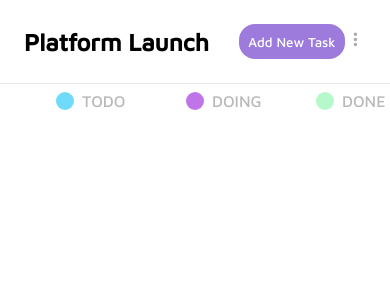
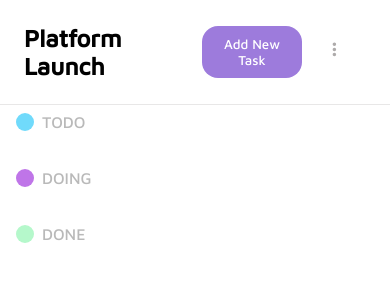
Before and after one commit to iarmolla/kanban-react, a React (Create React App) app: page /home in a window 390 px wide. Shown: the top 300 px of the page. Built offline with nearby package versions, Linux system fonts and the light colour scheme.

Commit message:
adding auth0

```diff
--- a/package.json
+++ b/package.json
@@ -3,6 +3,7 @@
   "version": "0.1.0",
   "private": true,
   "dependencies": {
+    "@auth0/auth0-react": "^1.12.0",
     "@emotion/react": "^11.10.5",
     "@emotion/styled": "^11.10.5",
     "@mui/material": "^5.10.15",
@@ -15,6 +16,7 @@
     "react-dom": "^18.2.0",
     "react-icons": "^4.7.1",
     "react-redux": "^8.0.5",
+    "react-router-dom": "^6.4.5",
     "react-scripts": "5.0.1",
     "redux": "^4.2.0",
     "web-vitals": "^2.1.4"
--- a/src/App.js
+++ b/src/App.js
@@ -1,10 +1,18 @@
-import './App.css';
-import Home from './views/Home'
+import "./App.css";
+import Home from "./views/Home";
+import { BrowserRouter, Routes, Route } from "react-router-dom";
+import Login from './views/Login'
 
 function App() {
+
   return (
     <div className="App">
-      <Home></Home>
+      <BrowserRouter>
+        <Routes>
+          <Route path={''} element={<Login></Login>}></Route>
+          <Route path={'/home'} element={<Home></Home>}></Route>
+        </Routes>
+      </BrowserRouter>
     </div>
   );
 }
--- a/src/components/NavBar.jsx
+++ b/src/components/NavBar.jsx
@@ -2,8 +2,21 @@
 import '../styles/navbar.css'
 import { MdOutlineMoreVert } from 'react-icons/md'
 import Task from './Task'
+import Button from '@mui/material/Button';
+import Menu from '@mui/material/Menu';
+import MenuItem from '@mui/material/MenuItem';
+import { useAuth0 } from "@auth0/auth0-react";
 
-function NavBar({handleClose, handleOpen, setOpen, open}) {
+function NavBar({ handleClose, handleOpen, setOpen, open }) {
+    const [anchorEl, setAnchorEl] = useState(null)
+    const openMenu = Boolean(anchorEl);
+    const handleClick = (event) => {
+        setAnchorEl(event.currentTarget);
+    };
+    const handleCloseMenu = () => {
+        setAnchorEl(null);
+    };
+    const { logout } = useAuth0();
     return (
         <div>
             <nav>
@@ -11,13 +24,34 @@
                     <h1>Platform Launch</h1>
                     <div className='new-task'>
                         <button onClick={handleOpen}>Add New Task</button>
-                        <span className='task-icon'>
-                            <MdOutlineMoreVert></MdOutlineMoreVert>
-                        </span>
+                        <Button
+                            id="basic-button"
+                            aria-controls={openMenu ? 'basic-menu' : undefined}
+                            aria-haspopup="true"
+                            aria-expanded={openMenu ? 'true' : undefined}
+                            onClick={handleClick}
+                        >
+                            <span className='task-icon'>
+                                <MdOutlineMoreVert></MdOutlineMoreVert>
+                            </span>
+                        </Button>
+                        <Menu
+                            id="basic-menu"
+                            anchorEl={anchorEl}
+                            open={openMenu}
+                            onClose={handleCloseMenu}
+                            MenuListProps={{
+                                'aria-labelledby': 'basic-button',
+                            }}
+                        >
+                            <MenuItem onClick={()=> {
+                              logout({returnTo: window.location.origin})
+                            }}>Logout</MenuItem>
+                        </Menu>
                     </div>
                 </header>
             </nav>
-            <Task handleClose = {handleClose} handleOpen = {handleOpen} setOpen = {setOpen} openModal = {open}></Task>
+            <Task handleClose={handleClose} handleOpen={handleOpen} setOpen={setOpen} openModal={open}></Task>
         </div>
     )
 }
--- a/src/components/Task.jsx
+++ b/src/components/Task.jsx
@@ -63,10 +63,8 @@
 						status: values.status
 					}
 					const validations = validateTask(taskForm)
-					console.log(validations)
-
 					if (validations) {
-						setRepeat('el titulo tiene que ser distinto')
+						setRepeat('*El titulo esta en uso*')
 					}
 					else {
 						handleClose()
--- a/src/index.js
+++ b/src/index.js
@@ -3,12 +3,23 @@
 import App from "./App";
 import { Provider } from "react-redux";
 import store from "./store/index";
+import { Auth0Provider } from "@auth0/auth0-react";
 
 const root = ReactDOM.createRoot(document.getElementById("root"));
+const domain = process.env.REACT_APP_AUTH0_DOMAIN;
+const clientId = process.env.REACT_APP_AUTH0_CLIENT_ID;
+
+
 root.render(
-  <React.StrictMode>
-    <Provider store={store}>
-      <App />
-    </Provider>
-  </React.StrictMode>
+  <Auth0Provider
+    domain={domain}
+    clientId={clientId}
+    redirectUri={window.location.origin}
+  >
+    <React.StrictMode>
+      <Provider store={store}>
+        <App />
+      </Provider>
+    </React.StrictMode>
+  </Auth0Provider>
 );
--- a/src/styles/home.css
+++ b/src/styles/home.css
@@ -4,6 +4,7 @@
   justify-items: center;
   width: 100%;
   position: relative;
+  gap: 1rem;
 }
 
 .circle {
@@ -122,12 +123,17 @@
 
 }
 
-@media (max-width: 767px) {
-
-}
-
 @media (max-width: 992px) {
   main {
+    display: grid;
+    grid-template-columns: repeat(1, 1fr);
+    justify-items: flex-start;
+    gap: 3rem;
+    width: 100%;
+    position: relative;
+  }
+  .task {
+    margin-left: 10rem;
   }
   .task-container {
     max-width: 150px;
--- a/src/styles/navbar.css
+++ b/src/styles/navbar.css
@@ -40,4 +40,5 @@
 .task-icon {
   color: rgb(174, 171, 171);
   font-size: 1.3rem;
+  cursor: pointer;
 }
--- /dev/null
+++ b/src/views/Login.jsx
@@ -0,0 +1,23 @@
+import React from 'react'
+import { useAuth0 } from "@auth0/auth0-react";
+import Home from './Home';
+import CircularProgress from '@mui/material/CircularProgress';
+import Box from '@mui/material/Box';
+
+function Login() {
+    const { loginWithRedirect, isAuthenticated, isLoading } = useAuth0();
+    if (isAuthenticated) {
+        return <Home />
+    }
+    return (
+        <div>
+            {
+                isLoading ? <Box sx={{ display: 'flex', justifyContent: 'center', alignItems: 'center', minHeight: '100vh' }}>
+                    <CircularProgress />
+                </Box> : loginWithRedirect()
+            }
+        </div>
+    )
+}
+
+export default Login
```
Also changed, not shown: 2 other files (tests, documents, lock files or other folders).
